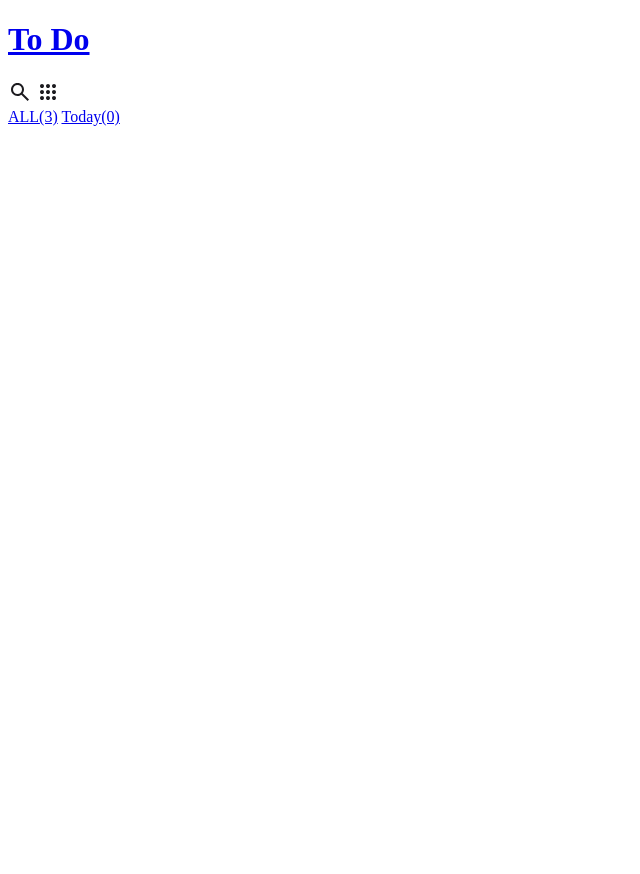
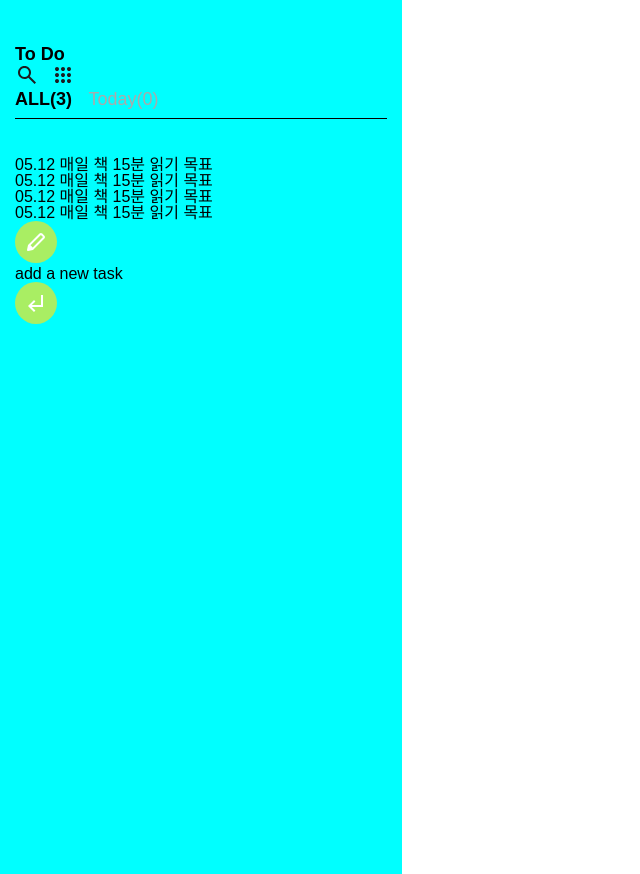
Before and after one commit to ysb000/toDoList, a plain HTML site: page index.html in a window 1280 px wide. Shown: the whole page, without its empty margins (0-640 px from the left). Before the commit the page ends 800 px from the top, so only its background shows below. Drawn offline with Linux system fonts and the light colour scheme; a web font is replaced by a local one.

Commit message:
css 헤더 작성 완료

```diff
--- a/index.html
+++ b/index.html
@@ -7,10 +7,13 @@
     <meta name="keywords" content="">
     <title>To-Do-list</title>
     <!-- 웹 글꼴 -->
+    <link rel="stylesheet" as="style" crossorigin href="https://cdn.jsdelivr.net/gh/orioncactus/pretendard@v1.3.9/dist/web/static/pretendard-dynamic-subset.min.css" />
     <!-- 파비콘 -->
     <link rel="shortcut icon" href="" type="image/x-icon">
     <!-- 디자인 -->
-    <link rel="stylesheet" href="./styles/index.css">
+    <link rel="stylesheet" href="./styles/reset.css"> <!-- reset 먼저 작성 -->
+    <!-- <link rel="stylesheet" href="./styles/index.css"> -->
+    <link rel="stylesheet" href="./styles/study.css">
 </head>
 <body>
     <div id="wrap">
@@ -29,7 +32,35 @@
                 <a href="#" class="today">Today<span class="num">(0)</span></a>
             </nav>
         </header>
-        <main></main>
+        <main>
+            <!-- 1. 날짜~할일 목록 리스트 -->
+            <ul class="to_do_list">
+                <li>
+                    <a href="#" class="date">05.12</a>
+                    <a href="#"  class="contents">매일 책 15분 읽기 목표</a>
+                </li>
+                <li>
+                    <a href="#" class="date">05.12</a>
+                    <a href="#"  class="contents">매일 책 15분 읽기 목표</a>
+                </li>
+                <li>
+                    <a href="#" class="date">05.12</a>
+                    <a href="#"  class="contents">매일 책 15분 읽기 목표</a>
+                </li>
+                <li>
+                    <a href="#" class="date">05.12</a>
+                    <a href="#"  class="contents">매일 책 15분 읽기 목표</a>
+                </li>
+                <!-- li 추가 가능 -->
+            </ul>
+            <!-- 2. 작성버튼 -->
+            <a href="#" class="write_popup_btn"><img src="./images/write_popup_btn.svg" alt="글쓰기"></a>
+            <!-- 3. 작성버튼 클릭시 실행화면 -->
+            <div class="write_popup">
+                <p class="info">add a new task</p>
+                <a href="#" class="write_btn"><img src="./images/write_btn.svg" alt="글쓰기"></a>
+            </div>
+        </main>
     </div><!-- e:#wrap -->
 </body>
 </html>
--- a/styles/index.css
+++ b/styles/index.css
@@ -1 +1,72 @@
 /* index.css */
+/* 태그선택자 {속성:값;} */
+/* #아이디선택자 {속성:값;} */
+/* .클래스선택자 {속성:값;} */
+/* 부모선택자 > 자식선택자 {속성:값;} */
+/* 형제선택자 + 인접선택자 {속성:값;} */
+/* 형제선택자 ~ 뒤에 모든 형제들 {속성:값;} */
+#wrap {
+    width:402px; /* css 숫자 입력 시 단위작성하기 */
+    height:874px;
+    background-color:aqua;
+    /* 안쪽여백, 피그마 오토레이아웃 패딩과 동일 */
+    /* 안쪽여백 패딩을 4방향 각각 넣는 법 */
+    /* padding-left:15px;
+    padding-right:15px;
+    padding-top:45px;
+    padding-bottom:45px; */
+    /* 패딩 값 1개 작성 시 -전체 방향 적용 */
+    /* padding:45px; */
+    /* 패딩 값 2개 작성 시 -상하/좌우 방향 적용 */
+    padding:45px 15px;
+    /* 패딩 값 3개 작성 시 -상/좌우/하 방향 적용 */
+    /* padding:45px 15px 45px; */
+    /* 패딩 값 3개 작성 시 -12/3/6/9 시계방향 적용 */
+    /* padding:45px 15px 45px 15px; */
+    /* 테두리 적용 문법 border:두께 모양 색상; */
+    /* border:2px solid #000; */
+    /* border:2px dashed #000; */
+    /* border:2px dotted #000; */
+    /* border:2px double #000; */
+}
+/* =========================================header 1행 */
+#wrap > header {
+    border-bottom:1px solid #000;
+    margin-bottom:38px;
+}
+#wrap > header > .top {}
+#wrap > header > .top > h1 {}
+#wrap > header > .top > h1 > a { /* 글자꾸미기는 가장 글자에 가까운 선택자에 작성 */
+    font-size:1.125em;
+    font-weight:700; /* 레귤러(400) 굵기 종류에 따라 +-100 */
+    /* reset.css의 초기화 설정값에 따라 작성 유무 결정하기(적용값과 초기값이 같으면 생략) */
+}
+#wrap > header > .top > .top_r {}
+#wrap > header > .top > .top_r > .search_btn {margin-right:8px;}
+#wrap > header > .top > .top_r > .search_btn > img {}
+#wrap > header > .top > .top_r > .all_menu_btn {}
+#wrap > header > .top > .top_r > .all_menu_btn > img {}
+/* =========================================header 2행 */
+#wrap > header > nav {padding-bottom:10px;}
+#wrap > header > nav > .all {
+    /* 자간, 행간, 글꼴 reset 초기값과 동일하므로 생략 */
+    margin-right:12px;
+    font-size:1.125em;
+    color:#aaa;
+}
+#wrap > header > nav > .all > .num {color:#aaa;}
+#wrap > header > nav > .today {
+    /* 자간, 행간, 글꼴 reset 초기값과 동일하므로 생략 */
+    font-size:1.125em;
+    color:#aaa;
+}
+#wrap > header > nav > .today > .num {color:#aaa;}
+/* 활성화 기준 대상 */
+#wrap > header > nav > .active {
+    font-weight:600;
+    color:#000;
+}
+#wrap > header > nav > .active > .num{
+    font-weight:600;
+    color:#000;
+}
--- /dev/null
+++ b/styles/reset.css
@@ -0,0 +1,38 @@
+/* 모든 태그들에 대한 공통 초기값 세팅 */
+html,body,h1,h2,h3,h4,h5,h6,
+dl,dt,dd,ol,ul,li,p,blockquote,hr,div,video,address,
+header,footer,nav,aside,article,section,figure,figcaption,main,details,summary,
+form,fieldset,legend,input,button,select,option,textarea,
+em,strong,sub,sup,br,span,del,s,q,mark,code,img,a,
+table,thead,tbody,tfoot,tr,td,th {
+    margin:0; padding:0; box-sizing:border-box;
+    line-height:1; /* 피그마 행간 100% == 1 */
+    letter-spacing:0em; /* 피그마 자간 -2% == -0.02em */
+    word-spacing:0;
+    font-size:1em;/* 피그마 글자 크기 16px == 1em */
+    font-weight:400;/* 피그마 글자 굵기 400 == regular */
+    font-style:normal;
+    color:#000; /* 80%이상 차지하는 내용의 색, 다크모드시 fff */
+    font-family:'pretendard',sans-serif;/* 사이트마다 글꼴이 다르기 때문에 확인 */
+}
+/* 개별 태그 초기값 */
+a {text-decoration:none;}
+ul,ol,li {list-style:none;}
+fieldset {border:0;}
+legend {display:none;}
+input {border:0; outline:none;}
+button {border:0; background:none; cursor:pointer;}
+table,tr,td,th {border-collapse:collapse;}
+select, option {border:0; appearance:none; outline:none;}
+/* chrome, safari, edge, opera */
+/* 웹브라우저 엔진 -webkit-, -moz-, -m-, -o- */
+input[type=number]::-webkit-outer-spin-button,
+input[type=number]::-webkit-inner-spin-button {
+    -webkit-appearance:none;
+    margin:0;
+}
+/* firefox */
+input[type=number] {
+    -moz-appearance:none;
+    margin:0;
+}
--- /dev/null
+++ b/styles/study.css
@@ -0,0 +1,44 @@
+#wrap {
+    width:402px;
+    height: 874px;
+    background-color:aqua;
+    padding:45px 15px;
+}
+/* ======================================header 1행 */
+#wrap > header {
+    border-bottom:1px solid #000;
+    margin-bottom:38px;
+}
+#wrap > header > .top{}
+#wrap > header > .top > h1 {}
+#wrap > header > .top > h1 > a {
+    font-weight:700;
+    font-size:18px;
+}
+#wrap > header > .top > .top_r {}
+#wrap > header > .top > .top_r > .search_btn {margin-right:8px;}
+#wrap > header > .top > .top_r > .search_btn > img {}
+#wrap > header > .top > .top_r > .all_menu_btn {}
+#wrap > header > .top > .top_r > .all_menu_btn > img {}
+/* ======================================header 2행 */
+#wrap > header > nav {padding-bottom:10px;}
+#wrap > header > nav > .all {
+    font-size:18px;
+    color:#aaa;
+    margin-right:12px;
+}
+#wrap > header > nav > .all > .num {color:#aaa;}
+#wrap > header > nav > .today {
+    font-size:18px;
+    color:#aaa;
+}
+#wrap > header > nav > .today > .num {color:#aaa;}
+/* active */
+#wrap > header > nav > .active {
+    font-weight:600;
+    color:#000;
+}
+#wrap > header > nav > .active > .num {
+    font-weight:600;
+    color:#000;
+}
```
Also changed, not shown: images/write_btn.svg (added), images/write_popup_btn.svg (added), 1 other file.
